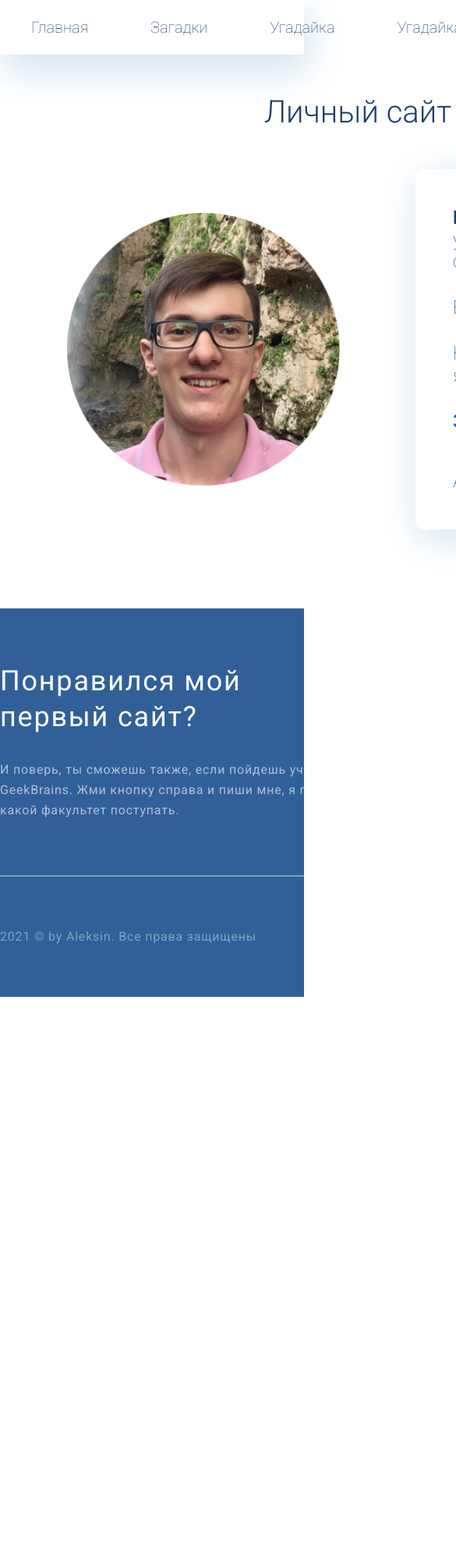
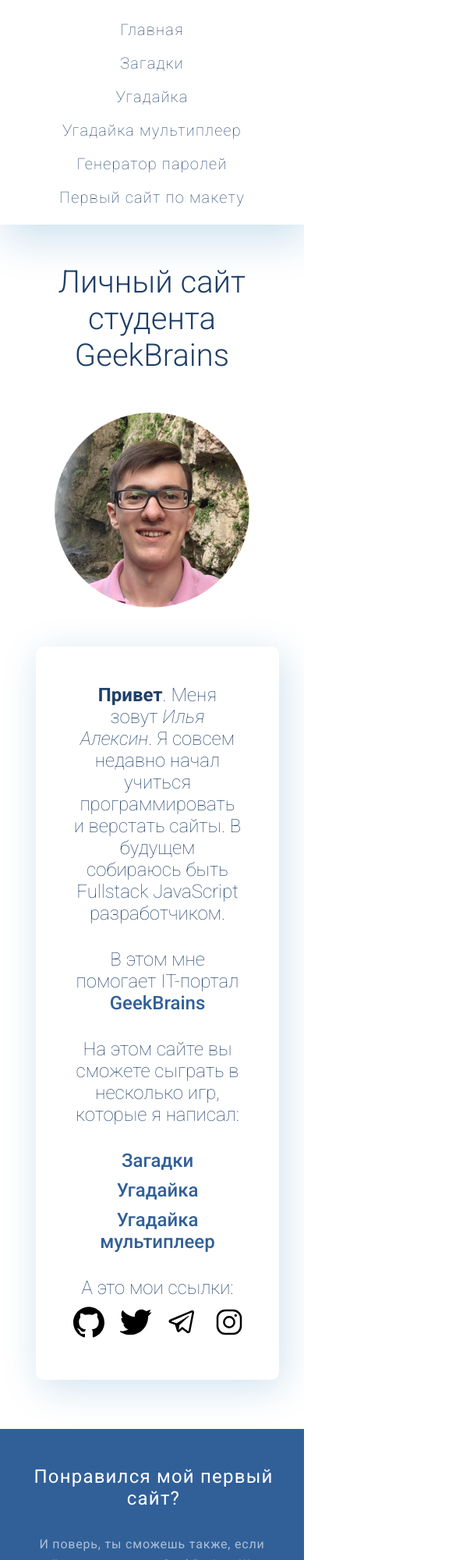
Before and after one commit to jean-louis1776/My-student-page, a plain HTML site: page docs/index.html in a window 390 px wide. Shown: the top 2000 px of the page at 78% size, 585 px wide, since content can reach past the window. Before the commit the page ends 1278 px from the top, so only its background shows below. Drawn offline with Linux system fonts and the light colour scheme.

Commit message:
Updated all .html & .css files

```diff
--- a/docs/index.html
+++ b/docs/index.html
@@ -38,16 +38,17 @@
                     <li><a href="guess.html">Угадайка</a></li>
                     <li><a href="guess2.html">Угадайка мультиплеер</a></li>
                 </ul>
-                <p class="social">А это мои ссылки:
-                    <a href="http://github.com/jean-louis1776" target="_blank">
-                        <img class="svg" src="img/github.svg" alt="github"></a>
-                    <a href="https://twitter.com/AleksinIlya" target="_blank">
-                        <img class="svg" src="img/twitter.svg" alt="twitter"></a>
-                    <a href="https://t.me/ilya_freelancer" target="_blank">
-                        <img class="svg" src="img/telegram.svg" alt="telegram"></a>
-                    <a href="https://www.instagram.com/ilya_freelanser" target="_blank">
-                        <img class="svg" src="img/instagram.svg" alt="instagram"></a>
-                </p>
+                <p class="social">А это мои ссылки:</p>
+                <ul class="social_links">
+                    <li><a href="http://github.com/jean-louis1776" target="_blank">
+                            <img class="svg" src="img/github.svg" alt="github"></a></li>
+                    <li><a href="https://twitter.com/AleksinIlya" target="_blank">
+                            <img class="svg" src="img/twitter.svg" alt="twitter"></a></li>
+                    <li><a href="https://t.me/ilya_freelancer" target="_blank">
+                            <img class="svg" src="img/telegram.svg" alt="telegram"></a></li>
+                    <li><a href="https://www.instagram.com/ilya_freelanser" target="_blank">
+                            <img class="svg" src="img/instagram.svg" alt="instagram"></a></li>
+                </ul>
             </div>
         </div>
     </div>
--- a/docs/style.scss
+++ b/docs/style.scss
@@ -10,12 +10,12 @@ body {
 }
 
 .container {
-    width: 1300px;
+    max-width: 1300px;
     margin: 0 auto;
 }
 
 .header {
-    height: 70px;
+    min-height: 70px;
     box-shadow: rgba(16, 112, 177, 0.2) 5px 20px 50px 0px;
 }
 
@@ -36,7 +36,7 @@ body {
 
 .content {
     margin-top: 50px;
-    min-height: 600px;
+    height: 600px;
 }
 
 .content h1 {
@@ -56,7 +56,7 @@ body {
 }
 
 .content__text {
-    width: 671px;
+    max-width: 671px;
     box-shadow: rgba(16, 112, 177, 0.2) 5px 10px 50px;
     padding: 48px;
     border-radius: 10px;
@@ -163,6 +163,12 @@ body {
     margin-top: 31px;
 }
 
+.social_links {
+    list-style-type: none;
+    display: flex;
+    margin-top: 10px;
+}
+
 .social a {
     margin-right: 15px;
 }
@@ -225,42 +231,6 @@ body {
     border: 1px solid #ffffff;
 }
 
-.footer_info {
-    display: flex;
-    justify-content: space-between;
-    margin-top: 64px;
-}
-
-.footer__list {
-    font-size: 16px;
-    line-height: 26px;
-    letter-spacing: 0.05em;
-    color: #ffffff;
-    flex-grow: 1;
-    flex-basis: 33.3333%;
-    list-style-type: none;
-    display: flex;
-    margin-right: 32px;
-}
-
-.footer__list:first-child::before {
-    content: "A. ";
-    display: block;
-    margin-right: 16px;
-}
-
-.footer__list:nth-child(2)::before {
-    content: "T. ";
-    display: block;
-    margin-right: 16px;
-}
-
-.footer__list:last-child::before {
-    content: "E. ";
-    display: block;
-    margin-right: 16px;
-}
-
 .footer_copy {
     margin-top: 64px;
 }
@@ -272,3 +242,181 @@ body {
     color: #ffffff;
     opacity: 0.4;
 }
+
+@media (max-width: 1024px) {
+    .container {
+        padding-left: 32px;
+        padding-right: 32px;
+    }
+
+    .nav {
+        display: block;
+        list-style-type: none;
+        padding-top: 20px;
+        text-align: center;
+        padding-bottom: 20px;
+        font-weight: 500;
+        font-size: 30px;
+        line-height: 30px;
+        letter-spacing: 0.04em;
+    }
+
+    .nav li:not(:last-child) {
+        padding-bottom: 10px;
+    }
+
+    .content {
+        height: 924px;
+    }
+
+    .content h1 {
+        margin-top: 50px;
+    }
+
+    .content_info {
+        background-position: 50% 0%;
+        background-size: 250px;
+    }
+
+    .content__text {
+        margin-top: 300px;
+    }
+
+    .content_puzzle {
+        height: 615px;
+    }
+
+    .footer {
+        padding-top: 47px;
+    }
+
+    .footer_top {
+        padding-bottom: 64px;
+        justify-content: space-around;
+    }
+
+    .footer_text {
+        width: 336px;
+    }
+
+    .footer__button {
+        padding: 3px 30px;
+    }
+
+    .footer-bottom {
+        margin-left: 60px;
+    }
+}
+
+@media (max-width: 667px) {
+    .content {
+        height: 1430px;
+    }
+
+    .content__text {
+        width: 216px;
+    }
+
+    .content__text p {
+        text-align: center;
+    }
+
+    .content__text .shortcuts {
+        display: block;
+        text-align: center;
+    }
+
+    .content__text .shortcuts li {
+        padding-right: 0;
+        padding-bottom: 10px;
+    }
+
+    .content__text li {
+        padding-right: 20px;
+    }
+
+    .content__text .social {
+        margin-top: 21px;
+    }
+
+    .content_puzzle {
+        height: 767px;
+    }
+
+    .content_guess {
+        height: 405px;
+    }
+
+    .content_guess2 {
+        height: 810px;
+    }
+
+    .content_password {
+        height: 452px;
+    }
+
+    .guess_box {
+        height: 290px !important;
+    }
+
+    .guess_p {
+        padding-top: 48px !important;
+    }
+
+    .guess2_h3 {
+        padding-top: 0px;
+    }
+
+    .guess2_box a {
+        padding: 11px 47px;
+    }
+
+    .puzzle_box {
+        height: 651px;
+    }
+
+    .puzzle_box input {
+        width: 203px;
+    }
+
+    .password_box {
+        height: 290px;
+    }
+
+    .password_box a {
+        padding: 11px 22px;
+    }
+
+    .footer {
+        padding-bottom: 32px;
+        margin-top: 64px;
+    }
+
+    .footer_top {
+        flex-direction: column;
+        padding-bottom: 40px;
+    }
+
+    .footer__heading {
+        font-size: 24px;
+        line-height: 28px;
+        text-align: center;
+    }
+
+    .text_footer {
+        text-align: center;
+    }
+
+    .footer__button {
+        margin-top: 40px;
+    }
+
+    .footer-bottom {
+        margin-left: 0;
+    }
+
+    .footer_copy {
+        margin-top: 37px;
+        text-align: center;
+    }
+}
```
Also changed, not shown: docs/guess.html (+2 -2 lines), docs/guess2.html (+3 -3 lines), docs/password.html (+2 -2 lines), docs/puzzle.html (+1 -1 lines), docs/style.css, 1 other file.
